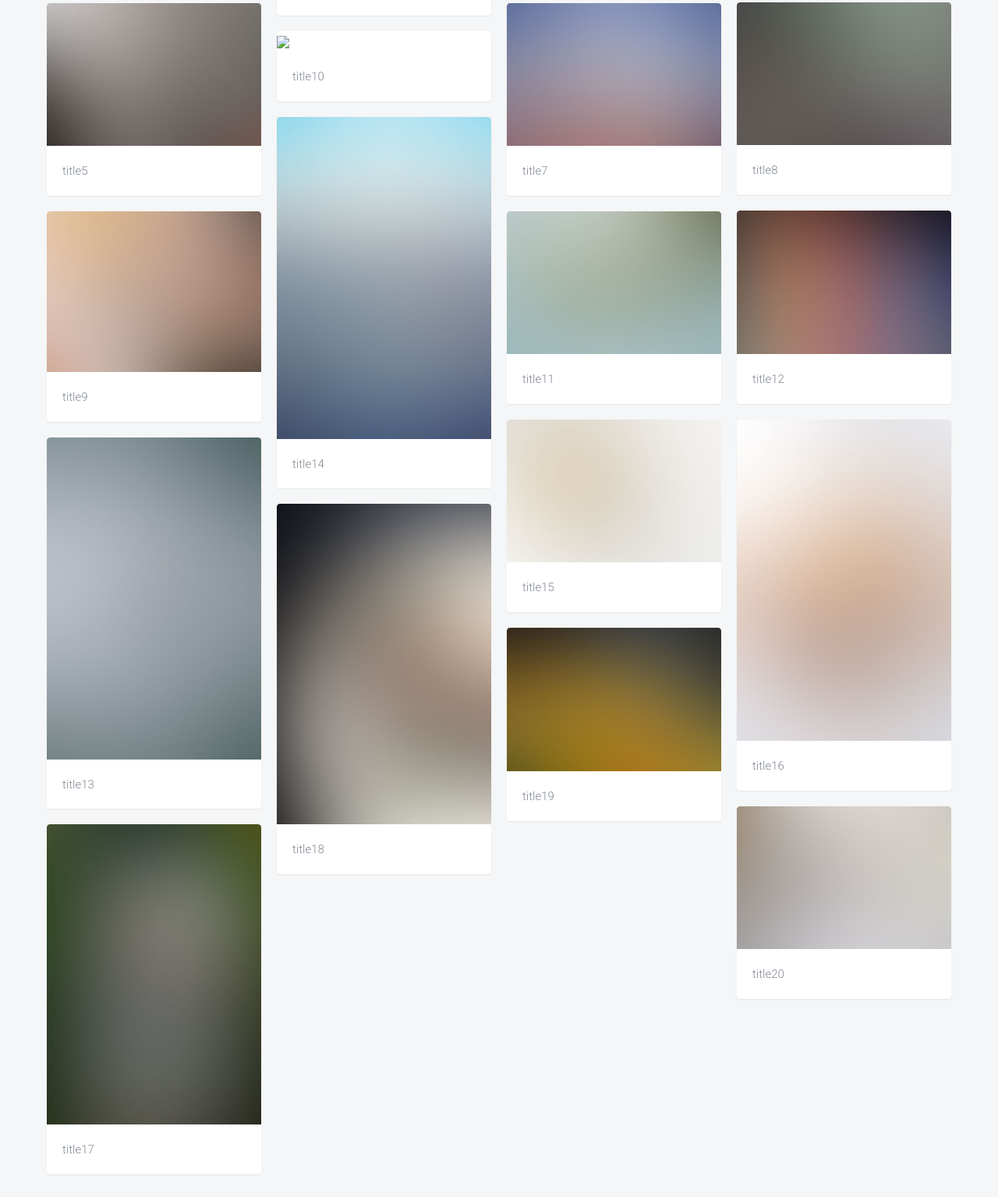
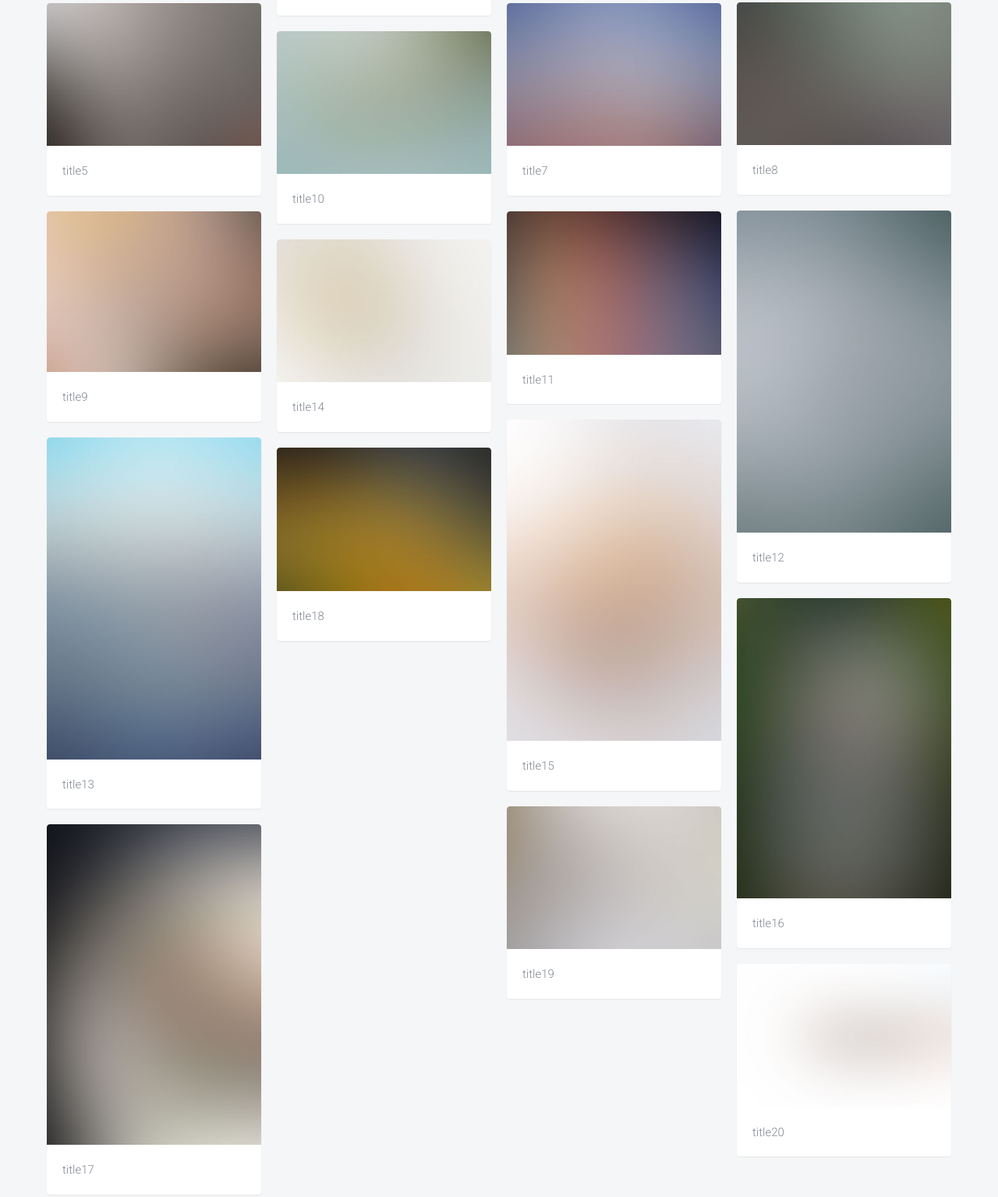
Before and after one commit to jinhee0213/jinhee, a plain HTML site: page index.html in a window 1280 px wide. Shown: the part 683-2218 px from the top of the page at 78% size. Drawn offline with Linux system fonts and the light colour scheme; files whose address does not match are found by name.

Commit message:
Update index

```diff
--- a/index.html
+++ b/index.html
@@ -142,67 +142,67 @@
         	</div>
         	<div class="item">
         		<div class="animate-box">
-	        		<a href="images/img_10.jpg" class="image-popup fh5co-board-img"><img src="images/img_21.jpg" ></a>
+	        		<a href="images/img_10.jpg" class="image-popup fh5co-board-img"><img src="images/img_10.jpg" ></a>
 	        		<div class="fh5co-desc">title10</div>
         		</div>
         	</div>
         	<div class="item">
         		<div class="animate-box">
-	        		<a href="images/img_11.jpg" class="image-popup fh5co-board-img"><img src="images/img_10.jpg" ></a>
+	        		<a href="images/img_11.jpg" class="image-popup fh5co-board-img"><img src="images/img_11.jpg" ></a>
 	        		<div class="fh5co-desc">title11</div>
         		</div>
         	</div>
         	<div class="item">
         		<div class="animate-box">
-	        		<a href="images/img_12.jpg" class="image-popup fh5co-board-img"><img src="images/img_11.jpg" ></a>
+	        		<a href="images/img_12.jpg" class="image-popup fh5co-board-img"><img src="images/img_12.jpg" ></a>
 	        		<div class="fh5co-desc">title12</div>
         		</div>
         	</div>
         	<div class="item">
         		<div class="animate-box">
-	        		<a href="images/img_13.jpg" class="image-popup fh5co-board-img"><img src="images/img_12.jpg" ></a>
+	        		<a href="images/img_13.jpg" class="image-popup fh5co-board-img"><img src="images/img_13.jpg" ></a>
 	        		<div class="fh5co-desc">title13</div>
         		</div>
         	</div>
         	<div class="item">
         		<div class="animate-box">
-	        		<a href="images/img_14.jpg" class="image-popup fh5co-board-img"><img src="images/img_13.jpg" ></a>
+	        		<a href="images/img_14.jpg" class="image-popup fh5co-board-img"><img src="images/img_14.jpg" ></a>
 	        		<div class="fh5co-desc">title14</div>
         		</div>
         	</div>
         	<div class="item">
         		<div class="animate-box">
-	        		<a href="images/img_15.jpg" class="image-popup fh5co-board-img"><img src="images/img_14.jpg" ></a>
+	        		<a href="images/img_15.jpg" class="image-popup fh5co-board-img"><img src="images/img_15.jpg" ></a>
 	        		<div class="fh5co-desc">title15</div>
         		</div>
         	</div>
         	<div class="item">
         		<div class="animate-box">
-	        		<a href="images/img_16.jpg" class="image-popup fh5co-board-img"><img src="images/img_15.jpg" ></a>
+	        		<a href="images/img_16.jpg" class="image-popup fh5co-board-img"><img src="images/img_16.jpg" ></a>
 	        		<div class="fh5co-desc">title16</div>
         		</div>
         	</div>
         	<div class="item">
         		<div class="animate-box">
-	        		<a href="images/img_17.jpg" class="image-popup fh5co-board-img"><img src="images/img_16.jpg" ></a>
+	        		<a href="images/img_17.jpg" class="image-popup fh5co-board-img"><img src="images/img_17.jpg" ></a>
 	        		<div class="fh5co-desc">title17</div>
         		</div>
         	</div>
 					<div class="item">
         		<div class="animate-box">
-	        		<a href="images/img_18.jpg" class="image-popup fh5co-board-img"><img src="images/img_17.jpg" ></a>
+	        		<a href="images/img_18.jpg" class="image-popup fh5co-board-img"><img src="images/img_18.jpg" ></a>
 	        		<div class="fh5co-desc">title18</div>
         		</div>
         	</div>
         	<div class="item">
         		<div class="animate-box">
-	        		<a href="images/img_19.jpg" class="image-popup fh5co-board-img"><img src="images/img_18.jpg" ></a>
+	        		<a href="images/img_19.jpg" class="image-popup fh5co-board-img"><img src="images/img_19.jpg" ></a>
 	        		<div class="fh5co-desc">title19</div>
         		</div>
         	</div>
         	<div class="item">
         		<div class="animate-box">
-	        		<a href="images/img_20.jpg" class="image-popup fh5co-board-img"><img src="images/img_19.jpg" ></a>
+	        		<a href="images/img_20.jpg" class="image-popup fh5co-board-img"><img src="images/img_20.jpg" ></a>
 	        		<div class="fh5co-desc">title20</div>
         		</div>
         	</div>
```
